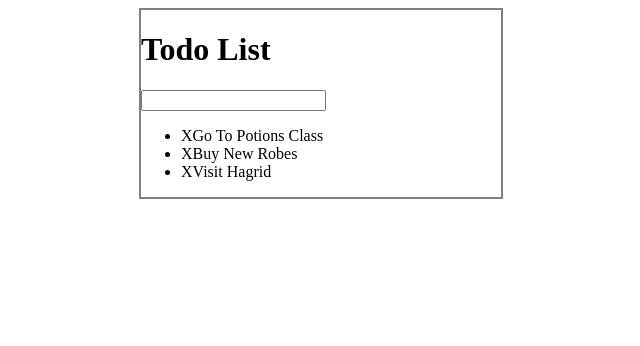
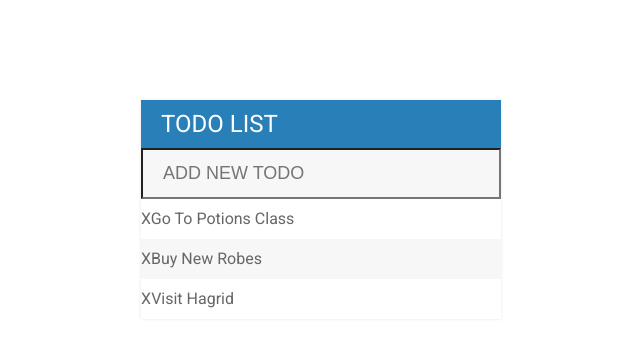
Before and after one commit to snehayadavv/ToDo_List, a plain HTML site: page index.html in a window 1280 px wide. Shown: the whole page, without its empty margins (319-959 px from the left). Drawn offline with Linux system fonts and the light colour scheme.

Commit message:
initial commit

```diff
--- a/assets/css/todos.css
+++ b/assets/css/todos.css
@@ -1,8 +1,54 @@
+h1{
+  background: #2980b9;
+  color: white;
+  margin: 0;
+  padding: 10px 20px;
+  text-transform: uppercase;
+  font-size: 24px;
+  font-weight: normal;
+}
+
+ul{
+  list-style: none;
+  margin: 0;
+  padding: 0;
+
+}
+body{
+  font-family: Roboto;
+}
+li{
+  background: #fff;
+  height: 40px;
+  line-height: 40px;
+  color: #666;
+}
+
+li:nth-child(2n){
+  background: #f7f7f7;
+}
+
+input{
+  font-size: 18px;
+  color: #2980b9;
+  background-color: #f7f7f7;
+  width: 100%;
+  padding: 13px 13px 13px 20px;
+  box-sizing: border-box;
+}
+input:focus{
+  background: #fff;
+  border: 3px solid #2980b9;
+  outline: none;
+
+}
+
 #container{
 
   width: 360px;
-  margin: 0 auto;
-  border: 2px solid gray;
+  margin: 100px auto;
+  background: #f7f7f7;
+  box-shadow: 0 0 3px rgba(0, 0, 0, 0.1);
 
 }
 
--- a/index.html
+++ b/index.html
@@ -4,6 +4,7 @@
     <meta charset="utf-8">
     <title>ToDo List</title>
     <link rel="stylesheet" href="assets/css/todos.css">
+    <link rel="stylesheet" href='https://fonts.googleapis.com/css?family=Roboto:400,700,500' type='text/css'>
     <script type="text/javascript" src="assets/js/lib/jquery-3.3.1.min.js" >
 
     </script>
@@ -12,7 +13,7 @@
   <body>
  <div id="container">
    <h1>Todo List</h1>
-   <input type="text">
+   <input type="text" placeholder="ADD NEW TODO">
    <ul>
      <li><span>X</span>Go To Potions Class</li>
      <li><span>X</span>Buy New Robes</li>
```
